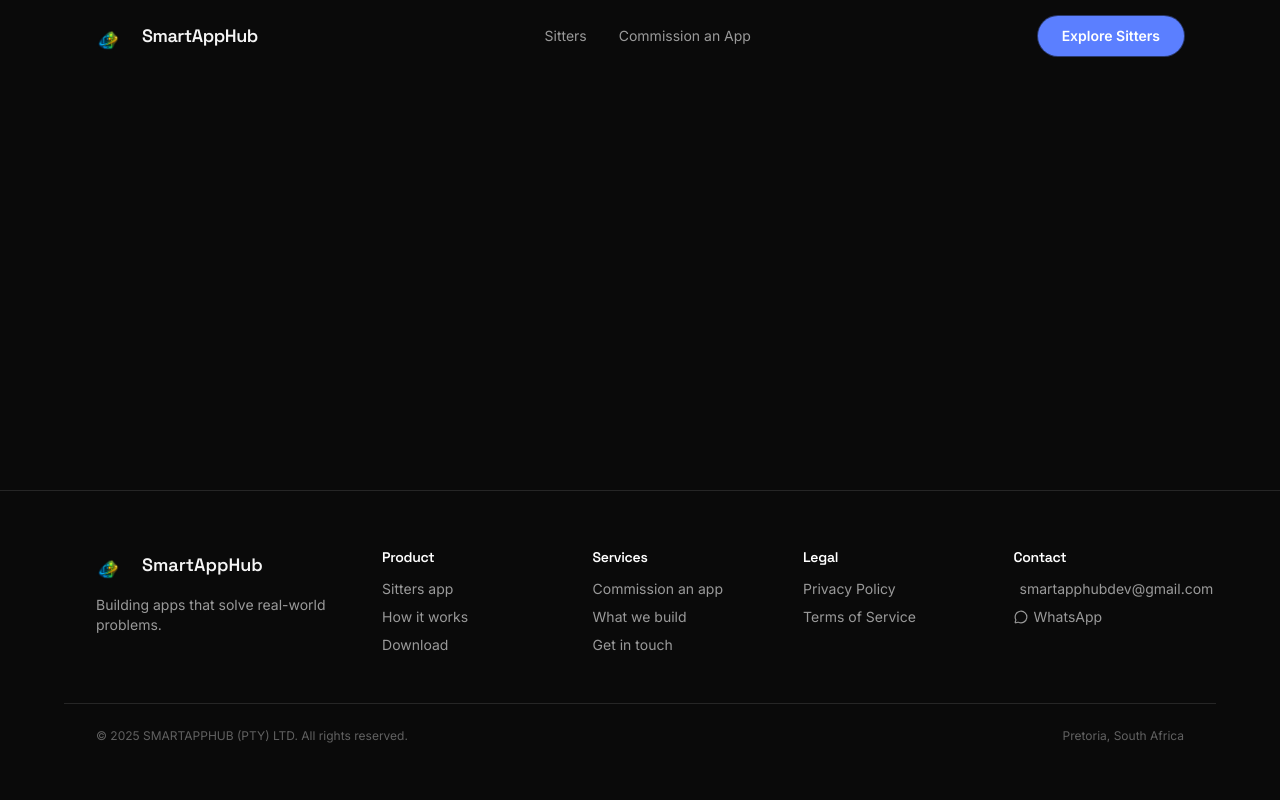
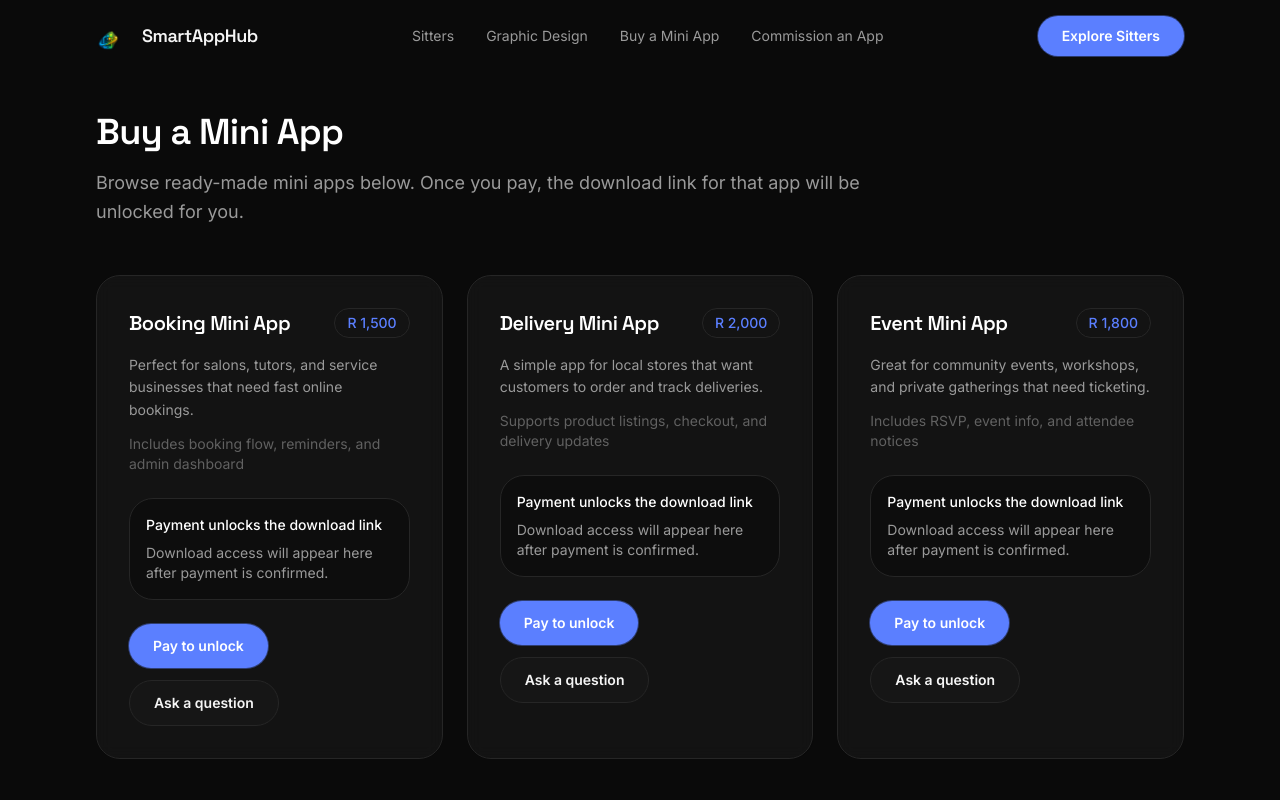
Before and after one commit to Calvinmeiring1/smartapphub-website, a React (Vite) app: page /buy-mini-app in a window 1280 px wide. Shown: the top 800 px of the page. Built offline with nearby package versions, Linux system fonts and the light colour scheme.

Commit message:
Add Firebase analytics and new app pages; fix deep link fallback route

```diff
--- a/package.json
+++ b/package.json
@@ -11,6 +11,7 @@
   },
   "dependencies": {
     "@tailwindcss/vite": "^4.3.3",
+    "firebase": "^12.17.1",
     "lucide-react": "^1.28.0",
     "react": "^19.2.8",
     "react-dom": "^19.2.8",
--- a/src/components/Button.tsx
+++ b/src/components/Button.tsx
@@ -32,7 +32,7 @@ export default function Button({
 
   if (href) {
     return (
-      <a href={href} className={classes}>
+      <a href={href} onClick={onClick} className={classes}>
         {children}
         {icon}
       </a>
--- a/src/components/Navbar.tsx
+++ b/src/components/Navbar.tsx
@@ -18,6 +18,8 @@ const commissionLinks = [
 
 const companyLinks = [
   { label: "Sitters", href: "/sitters" },
+  { label: "Graphic Design", href: "/graphic-design" },
+  { label: "Buy a Mini App", href: "/buy-mini-app" },
   { label: "Commission an App", href: "/commission" },
 ];
 
--- /dev/null
+++ b/src/firebase.ts
@@ -0,0 +1,41 @@
+import { initializeApp } from "firebase/app";
+import { getAnalytics, isSupported, logEvent } from "firebase/analytics";
+
+const firebaseConfig = {
+  apiKey: "AIzaSyDWTLqJSeMJ-1X5fX_tBvrMwJjJMyQV4",
+  authDomain: "the-sitters-de4cb.firebaseapp.com",
+  projectId: "the-sitters-de4cb",
+  storageBucket: "the-sitters-de4cb.appspot.com",
+  messagingSenderId: "852917602224",
+  appId: "1:852917602224:web:b17e2976b82c2d0a9f3875",
+  measurementId: "G-WJPQYWQSY0",
+};
+
+const app = initializeApp(firebaseConfig);
+let analyticsInstance: ReturnType<typeof getAnalytics> | null | undefined;
+
+async function getAnalyticsInstance() {
+  if (analyticsInstance !== undefined) {
+    return analyticsInstance;
+  }
+
+  const supported = await isSupported();
+  analyticsInstance = supported ? getAnalytics(app) : null;
+  return analyticsInstance;
+}
+
+export async function logPageView(path: string) {
+  const analytics = await getAnalyticsInstance();
+  if (!analytics) return;
+
+  logEvent(analytics, "page_view", {
+    page_path: path,
+  });
+}
+
+export async function logEventToFirebase(name: string, params?: Record<string, unknown>) {
+  const analytics = await getAnalyticsInstance();
+  if (!analytics) return;
+
+  logEvent(analytics, name, params);
+}
--- /dev/null
+++ b/src/pages/BuyMiniApp.tsx
@@ -0,0 +1,87 @@
+import { useEffect } from "react";
+import Container from "../components/Container";
+import Section from "../components/Section";
+import Card from "../components/Card";
+import Button from "../components/Button";
+import { logEventToFirebase } from "../firebase";
+
+const apps = [
+  {
+    name: "Booking Mini App",
+    price: "R 1,500",
+    description: "Perfect for salons, tutors, and service businesses that need fast online bookings.",
+    highlight: "Includes booking flow, reminders, and admin dashboard",
+  },
+  {
+    name: "Delivery Mini App",
+    price: "R 2,000",
+    description: "A simple app for local stores that want customers to order and track deliveries.",
+    highlight: "Supports product listings, checkout, and delivery updates",
+  },
+  {
+    name: "Event Mini App",
+    price: "R 1,800",
+    description: "Great for community events, workshops, and private gatherings that need ticketing.",
+    highlight: "Includes RSVP, event info, and attendee notices",
+  },
+];
+
+export default function BuyMiniApp() {
+  useEffect(() => {
+    document.title = "Buy a Mini App | SmartAppHub";
+  }, []);
+
+  return (
+    <Section className="pt-36">
+      <Container className="max-w-6xl">
+        <div className="max-w-3xl">
+          <h1 className="font-display text-3xl font-semibold text-white sm:text-4xl">Buy a Mini App</h1>
+          <p className="mt-4 text-lg leading-relaxed text-[var(--color-text-muted)]">
+            Browse ready-made mini apps below. Once you pay, the download link for that app will be unlocked for you.
+          </p>
+        </div>
+
+        <div className="mt-12 grid gap-6 lg:grid-cols-3">
+          {apps.map((app) => (
+            <Card key={app.name} hover className="flex h-full flex-col">
+              <div className="flex items-center justify-between gap-3">
+                <h2 className="font-display text-xl font-semibold text-white">{app.name}</h2>
+                <span className="rounded-full border border-[var(--color-border)] px-3 py-1 text-sm font-medium text-[var(--color-accent)]">
+                  {app.price}
+                </span>
+              </div>
+
+              <p className="mt-4 text-sm leading-relaxed text-[var(--color-text-muted)]">{app.description}</p>
+              <p className="mt-3 text-sm text-[var(--color-text-faint)]">{app.highlight}</p>
+
+              <div className="mt-6 rounded-[var(--radius-card)] border border-[var(--color-border)] bg-[var(--color-bg)]/60 p-4">
+                <p className="text-sm font-medium text-white">Payment unlocks the download link</p>
+                <p className="mt-2 text-sm text-[var(--color-text-muted)]">
+                  Download access will appear here after payment is confirmed.
+                </p>
+              </div>
+
+              <div className="mt-6 flex flex-wrap gap-3">
+                <Button
+                  href="https://wa.me/27660554819"
+                  variant="primary"
+                  onClick={() =>
+                    logEventToFirebase("pay_to_unlock_click", {
+                      app_name: app.name,
+                      price: app.price,
+                    })
+                  }
+                >
+                  Pay to unlock
+                </Button>
+                <Button href="mailto:smartapphubdev@gmail.com?subject=Mini%20App%20Purchase%20Request" variant="secondary">
+                  Ask a question
+                </Button>
+              </div>
+            </Card>
+          ))}
+        </div>
+      </Container>
+    </Section>
+  );
+}
--- /dev/null
+++ b/src/pages/GraphicDesign.tsx
@@ -0,0 +1,18 @@
+import { useEffect } from "react";
+import Container from "../components/Container";
+import Section from "../components/Section";
+
+export default function GraphicDesign() {
+  useEffect(() => {
+    document.title = "Graphic Design | SmartAppHub";
+  }, []);
+
+  return (
+    <Section className="pt-36">
+      <Container className="max-w-3xl">
+        <h1 className="font-display text-3xl font-semibold text-white sm:text-4xl">Graphic Design</h1>
+        <p className="mt-6 text-lg text-[var(--color-text-muted)]">Coming soon</p>
+      </Container>
+    </Section>
+  );
+}
--- /dev/null
+++ b/src/pages/Profile.tsx
@@ -0,0 +1,25 @@
+import { useEffect } from "react";
+import { useParams } from "react-router-dom";
+import Container from "../components/Container";
+import Section from "../components/Section";
+
+export default function Profile() {
+  const { id } = useParams();
+
+  useEffect(() => {
+    document.title = id ? `Profile ${id} | SmartAppHub` : "Profile | SmartAppHub";
+  }, [id]);
+
+  return (
+    <Section className="pt-36">
+      <Container className="max-w-3xl">
+        <h1 className="font-display text-3xl font-semibold text-white sm:text-4xl">Profile</h1>
+        <p className="mt-4 text-lg leading-relaxed text-[var(--color-text-muted)]">
+          {id
+            ? `This is the placeholder profile page for ${id}.`
+            : "This is a placeholder profile page. A deep link will open here when a profile URL is valid."}
+        </p>
+      </Container>
+    </Section>
+  );
+}
--- a/src/router/Router.tsx
+++ b/src/router/Router.tsx
@@ -1,10 +1,14 @@
 import { BrowserRouter, Routes, Route, useLocation } from "react-router-dom";
 import { useEffect, lazy, Suspense } from "react";
 import MainLayout from "../layouts/MainLayout";
+import { logPageView } from "../firebase";
 
 const Home = lazy(() => import("../pages/Home"));
 const Sitters = lazy(() => import("../pages/Sitters"));
 const Commission = lazy(() => import("../pages/Commission"));
+const GraphicDesign = lazy(() => import("../pages/GraphicDesign"));
+const BuyMiniApp = lazy(() => import("../pages/BuyMiniApp"));
+const Profile = lazy(() => import("../pages/Profile"));
 const Privacy = lazy(() => import("../pages/Privacy"));
 const Terms = lazy(() => import("../pages/Terms"));
 
@@ -12,6 +16,7 @@ function ScrollToTop() {
   const { pathname } = useLocation();
   useEffect(() => {
     window.scrollTo(0, 0);
+    logPageView(pathname);
   }, [pathname]);
   return null;
 }
@@ -26,6 +31,10 @@ export default function Router() {
             <Route path="/" element={<Home />} />
             <Route path="/sitters" element={<Sitters />} />
             <Route path="/commission" element={<Commission />} />
+            <Route path="/graphic-design" element={<GraphicDesign />} />
+            <Route path="/buy-mini-app" element={<BuyMiniApp />} />
+            <Route path="/profile" element={<Profile />} />
+            <Route path="/profile/:id" element={<Profile />} />
             <Route path="/privacy" element={<Privacy />} />
             <Route path="/terms" element={<Terms />} />
           </Routes>
```
Also changed, not shown: 1 other file (tests, documents, lock files or other folders).
